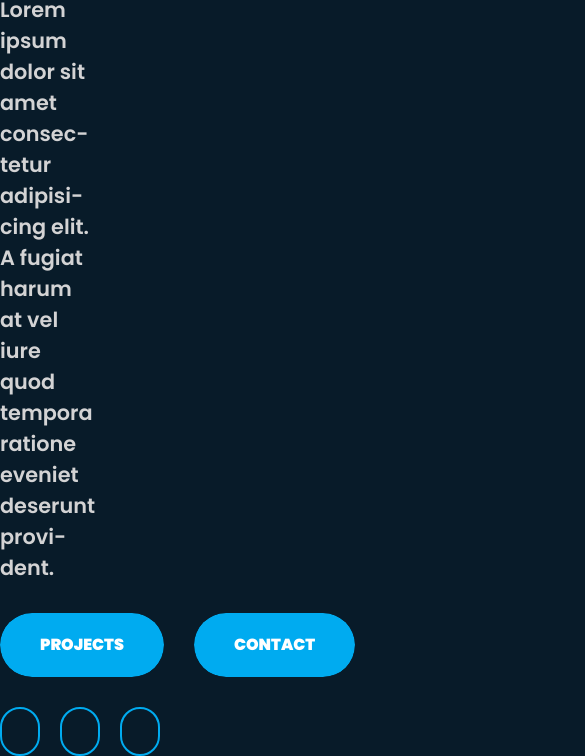
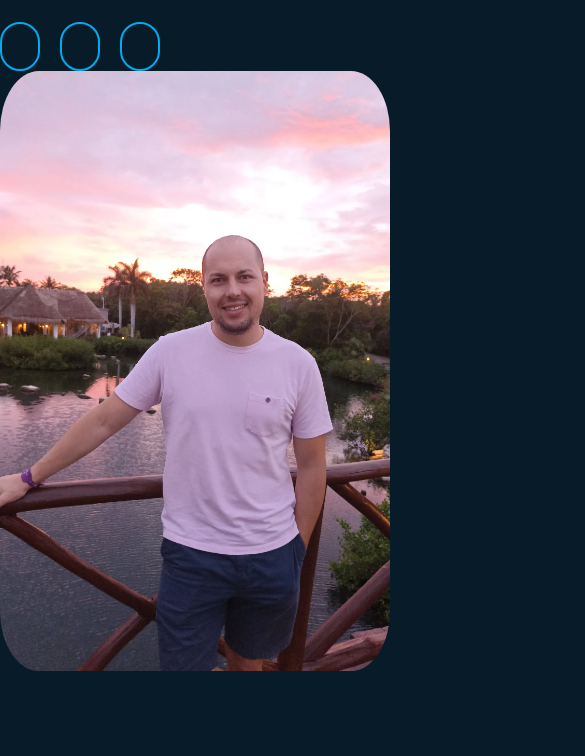
Before and after one commit to gapedev/GapeDev, an Astro site: page / in a window 390 px wide. Shown: the part 549-1305 px from the top of the page, 585 px wide, since content can reach past the window. After the commit the page ends 1220 px from the top, so only its background shows below. Built offline with nearby package versions, Linux system fonts and the light colour scheme; Astro itself is replaced by a stand-in of ours; some icons are missing.

Commit message:
feat: responsive and add image

```diff
--- a/src/pages/index.astro
+++ b/src/pages/index.astro
@@ -7,7 +7,8 @@ import { Icon } from "astro-icon";
 <Layout>
 	<main>
 		<section class="section-home container">
-			<div class="section-home__text">
+			<div class="section-home__info">
+				<div class="section-home__info--text">
 					<h2>Hi!, I´m Gabi Pérez</h2>
 					<span>Frontend Developer</span>
 					<p>
@@ -15,17 +16,21 @@ import { Icon } from "astro-icon";
 						harum at vel iure quod tempora ratione eveniet deserunt provident.
 					</p>
 				</div>
-			<div class="section-home__buttons">
+				<div class="section-home__info--buttons">
 					<Button link="/projects" name="Projects" />
 					<Button name="Contact" />
 				</div>
-			<div class="section-home__rrss">
+				<div class="section-home__info--rrss">
 					<div><a href=""><Icon width={20} name="ri:linkedin-fill" /></a></div>
 					<div>
 						<a href=""><Icon width={20} name="teenyicons:github-solid" /></a>
 					</div>
 					<div><a href=""><Icon width={20} name="ri:mail-fill" /></a></div>
 				</div>
+			</div>
+			<div class="section-home__image">
+				<img src="/assets/img/gabi.webp" alt="Gabi Pérez Licerán" />
+			</div>
 		</section>
 	</main>
 </Layout>
--- a/src/styles/components/_button.scss
+++ b/src/styles/components/_button.scss
@@ -28,7 +28,6 @@
   background-image: none;
   color: #fff;
   cursor: pointer;
-  font-size: 100%;
   font-weight: 900;
   line-height: 1.5;
   margin: 0;
--- a/src/styles/pages/_home.scss
+++ b/src/styles/pages/_home.scss
@@ -1,18 +1,41 @@
-@use '../abstracts/' as *;
+@use '../abstracts/variables' as *;
+@use '../abstracts/mixins' as *;
 
 .section-home {
   display: flex;
   flex-direction: column;
-  align-items: flex-start;
+  align-items: center;
+
+  @include desktop {
+    display: grid;
+    grid-template-columns: repeat(2, 1fr);
+    align-items: center;
+    gap: 50px;
     padding-top: 200px;
+  }
 
-  &__text {
+  &__info {
+    &--text {
       h2 {
+        font-size: 3rem;
+        text-align: center;
+        font-weight: bold;
+
+        @include tablet {
           font-size: 5rem;
           font-weight: bold;
+          text-align: inherit;
+        }
       }
 
       span {
+        display: block;
+        font-size: 1.5rem;
+        color: $primary;
+        font-weight: bold;
+        text-align: center;
+
+        @include tablet {
           display: inline-block;
           font-size: 3rem;
           color: $primary;
@@ -22,21 +45,26 @@
           white-space: nowrap;
           overflow: hidden;
         }
+      }
 
       p {
-      padding-right: 750px;
+        text-wrap: balance;
         font-size: 1.3rem;
         font-weight: 600;
       }
     }
 
-  &__buttons {
+    &--buttons {
       display: flex;
       gap: 1.875rem;
       padding-top: 1.875rem;
+
+      a {
+        letter-spacing: 2px;
+      }
     }
 
-  &__rrss {
+    &--rrss {
       display: flex;
       gap: 20px;
 
@@ -57,6 +85,15 @@
     }
   }
 
+  &__image {
+
+    img {
+      border-radius: 10%;
+      height: 600px;
+    }
+  }
+}
+
 @keyframes olivetti {
   from {
     width: 0;
```
Also changed, not shown: src/styles/abstracts/_mixins.scss (added, +24 -0 lines), public/assets/img/gabi.webp (renamed from src/assets/img/gabi.webp), src/styles/css/styles.css, 1 other file. Lines whose indentation alone changed are shown as unchanged.
